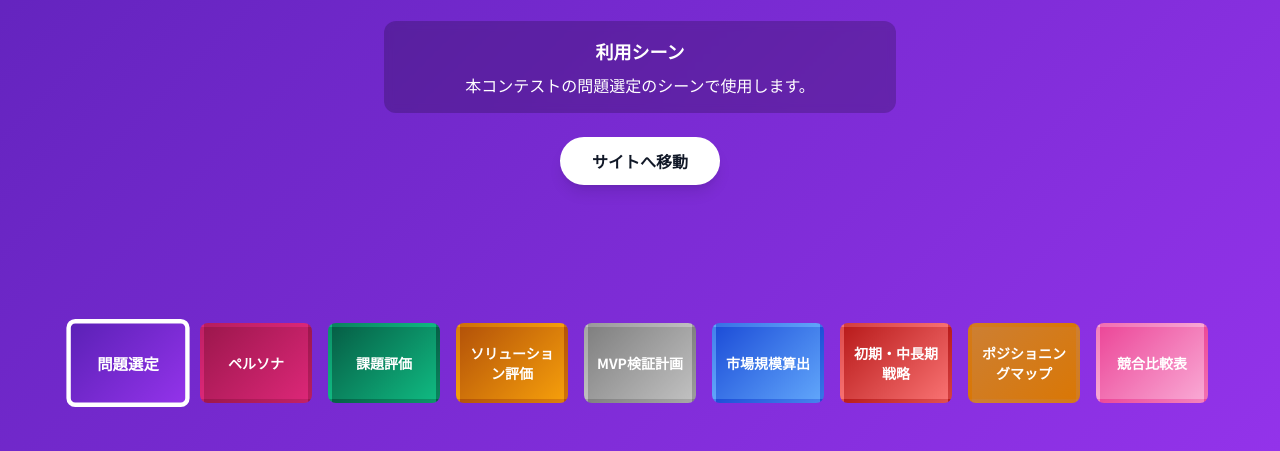
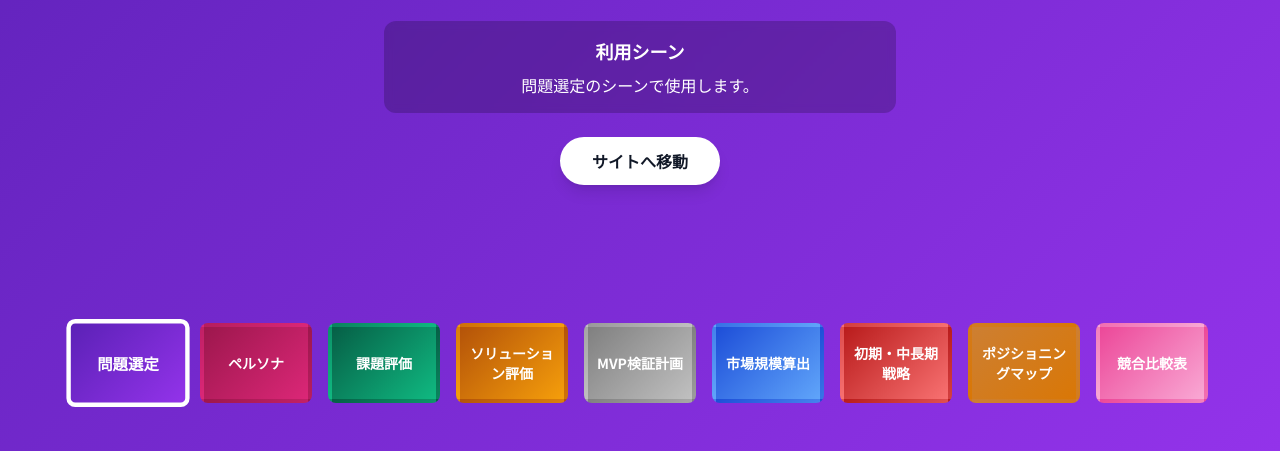
Before and after one commit to Mao925/prompt-portal, a plain HTML site: page index.html in a window 1280 px wide. Shown: the part 349-800 px from the top of the page. Drawn offline with nearby package versions, Linux system fonts and the light colour scheme.

Commit message:
Update index.html

```diff
--- a/index.html
+++ b/index.html
@@ -89,14 +89,14 @@
                 {
                     title: "問題選定",
                     description: "無数に存在する問題の中から、取り組むべき有望な問題を発見するためのツールです。",
-                    scene: "本コンテストの問題選定のシーンで使用します。",
+                    scene: "問題選定のシーンで使用します。",
                     url: "https://mao925.github.io/problem-select/",
                     theme: { bg: 'linear-gradient(135deg, #5b21b6, #9333ea)' } // 紫
                 },
                 {
                     title: "ペルソナ",
                     description: "ターゲットとなる顧客像を具体的に描き出し、チームで共通認識を持つためのツールです。",
-                    scene: "本コンテストでは、問題を深掘る前に使用します。",
+                    scene: "問題を深掘る前に使用します。",
                     url: "https://mao925.github.io/persona-generate/",
                     theme: { bg: 'linear-gradient(135deg, #9d174d, #db2777)' } // 赤紫
                 },
```
